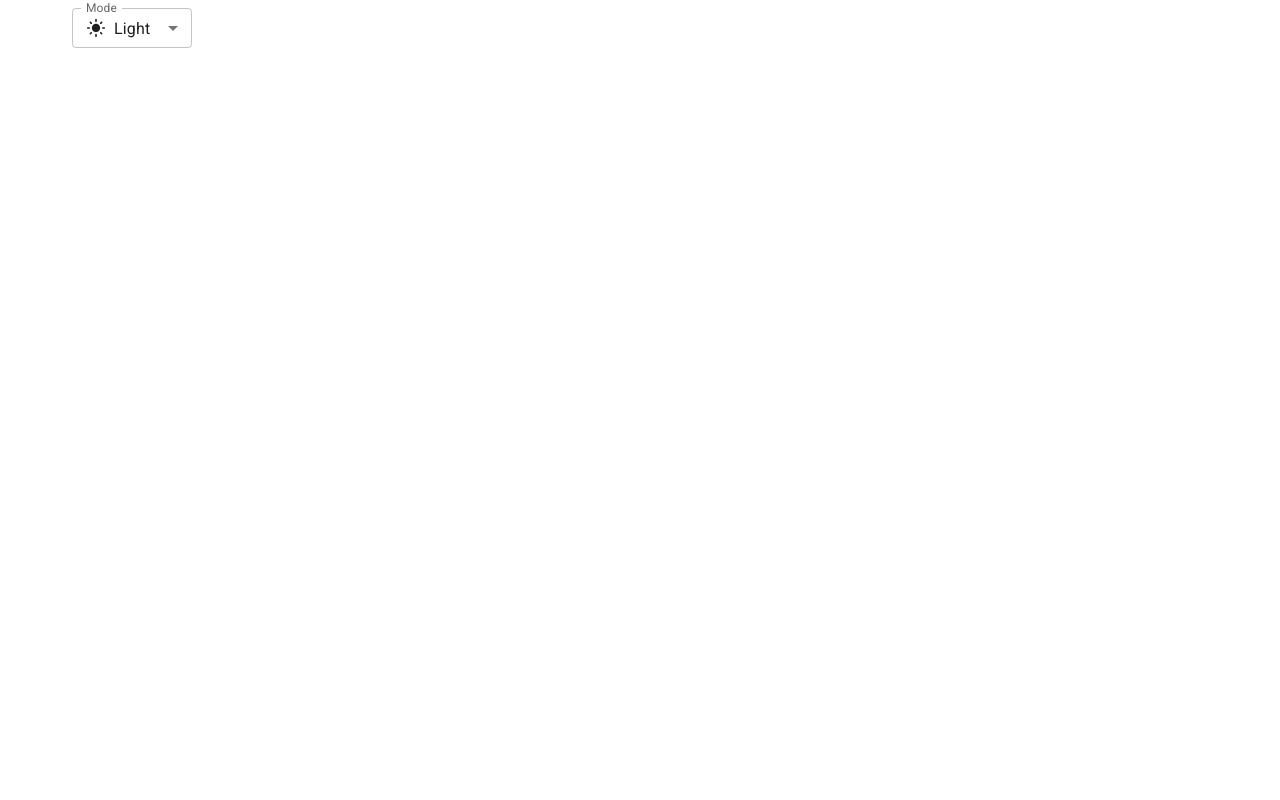
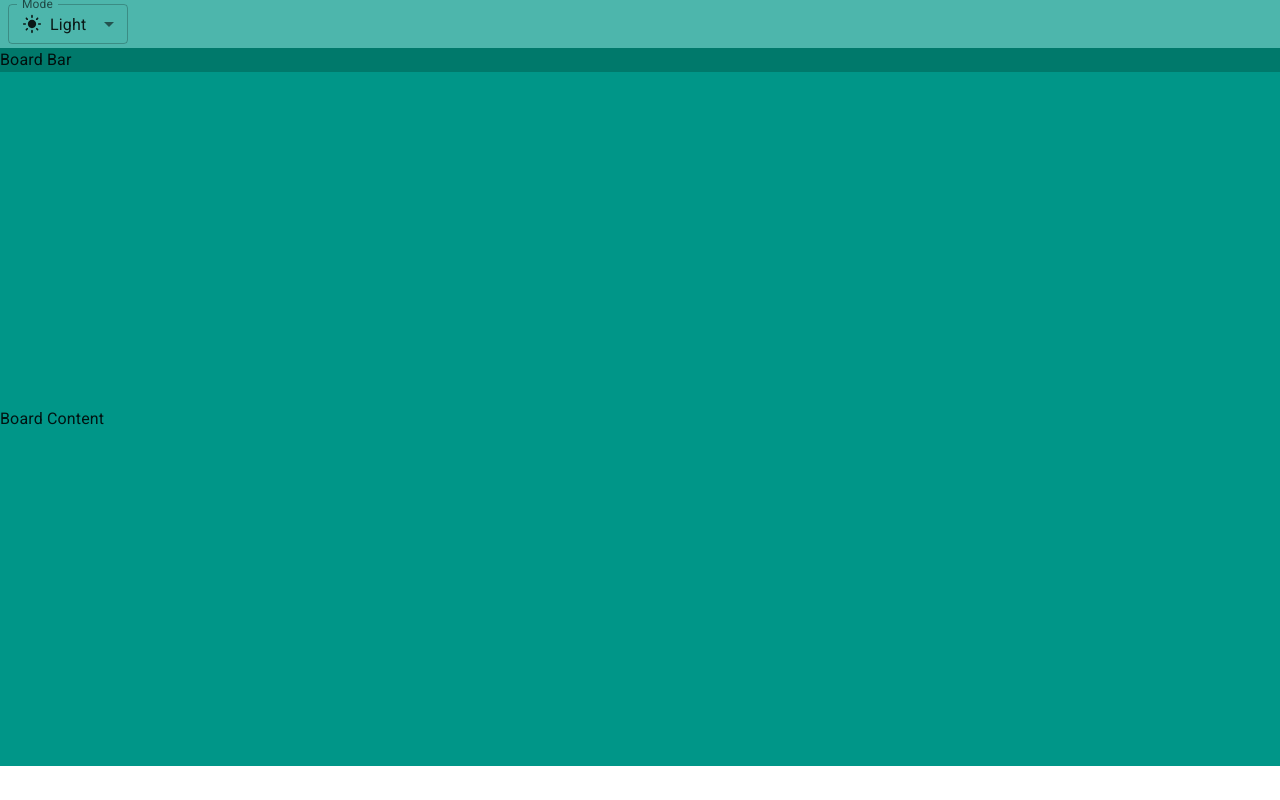
Before and after one commit to LeHoangTrong15102000/Fullstack_Trello_MERN, a React (Vite) app: page / in a window 1280 px wide. Built offline with nearby package versions, Linux system fonts and the light colour scheme.

Commit message:
code lại layouttrang trello

```diff
--- a/index.html
+++ b/index.html
@@ -4,11 +4,8 @@
     <meta charset="UTF-8" />
     <link rel="icon" type="image/svg+xml" href="/vite.svg" />
     <meta name="viewport" content="width=device-width, initial-scale=1.0" />
-    <title>Vite + React</title>
-    <link
-    rel="stylesheet"
-    href="https://fonts.googleapis.com/css?family=Roboto:300,400,500,700&display=swap"
-    />
+    <title>Trello MERN Stack Pro</title>
+    <link rel="stylesheet" href="https://fonts.googleapis.com/css?family=Roboto:300,400,500,700&display=swap" />
   </head>
   <body>
     <div id="root"></div>
--- a/src/App.jsx
+++ b/src/App.jsx
@@ -83,10 +83,24 @@ function ModeSelect() {
 //   )
 // }
 
+
 function App() {
   return (
-    <Container>
-      <ModeSelect />
+    <Container disableGutters maxWidth={false} sx={{ height: '100vh' }}>
+
+      {/* Header */}
+      <Box sx={{ backgroundColor: 'primary.light', width: '100%', height: (theme) => theme.trello.appBarHeight, display: 'flex', alignItems: 'center' }}>
+        <ModeSelect />
+      </Box>
+
+      <Box sx={{ backgroundColor: 'primary.dark', width: '100%', height: (theme) => theme.trello.boarđBarHeight, display: 'flex', alignItems: 'center' }}>
+        Board Bar
+      </Box>
+
+
+      <Box sx={{ backgroundColor: 'primary.main', width: '100%', display: 'flex', alignItems: 'center', height: (theme) => `calc(100vh - ${theme.trello.appBarHeight} - ${theme.trello.boardBarHeight})` }}>
+        Board Content
+      </Box>
     </Container>
   )
 }
--- a/src/main.jsx
+++ b/src/main.jsx
@@ -11,6 +11,8 @@ import GlobalStyles from '@mui/material/GlobalStyles'
 const inputGlobalStyles = <GlobalStyles styles={{ div: { color: 'red' } }} />
 
 
+
+
 ReactDOM.createRoot(document.getElementById('root')).render(
   <React.StrictMode>
     <CssVarsProvider theme={theme}>
--- a/src/theme.js
+++ b/src/theme.js
@@ -4,6 +4,10 @@ import { cyan, orange, teal, deepOrange } from '@mui/material/colors'
 
 // Create a theme instance.
 const theme = extendTheme({
+  trello: {
+    appBarHeight: '48px',
+    boardBarHeight: '58px'
+  },
   colorSchemes: {
     light: {
       palette: {
```
Also changed, not shown: src/NotePage/SummaryLecture.md (+2 -0 lines).
